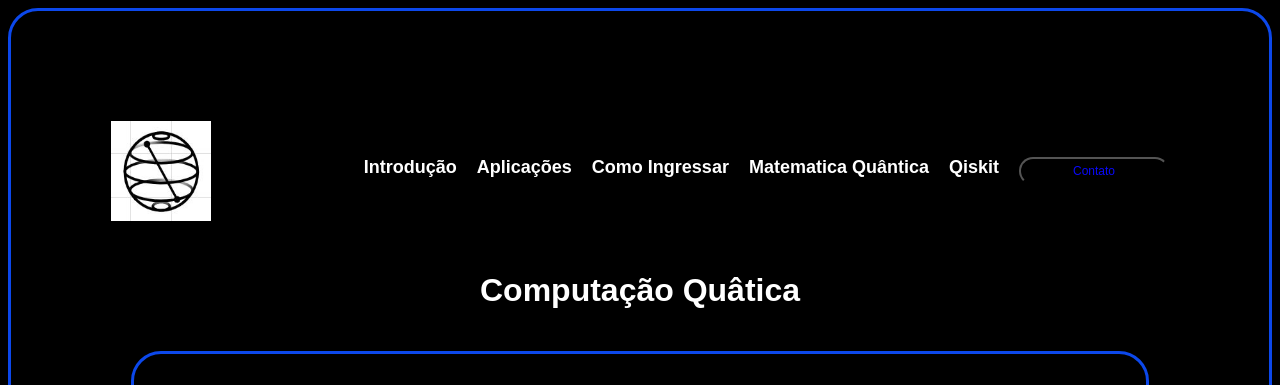
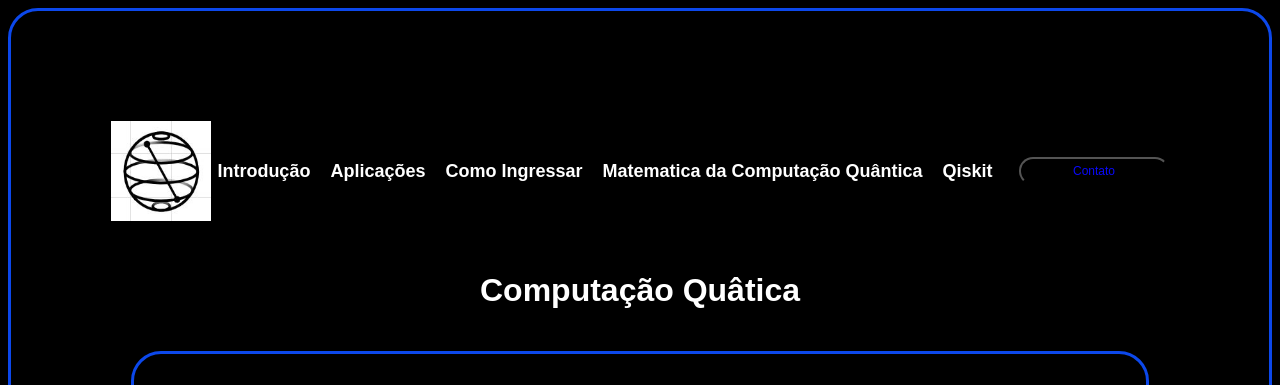
Before and after one commit to ThanusYago/projeto-AC5, a Flask app: page /application in a window 1280 px wide. Shown: the top 385 px of the page. Run offline with Flask 3, Linux system fonts and the light colour scheme; some libraries are stand-ins or nearby versions.

Commit message:
Update application.html

```diff
--- a/templates/application.html
+++ b/templates/application.html
@@ -35,15 +35,14 @@
                     <li><a href="/">Introdução</a></li>
                     <li><a href="/application">Aplicações</a></li>
                     <li><a href="/ingresso">Como Ingressar</a></li>
-                    <li><a href="/mat">Matematica Quântica</a></li>
+                    <li><a href="/mat">Matematica da Computação Quântica</a></li>
                     <li><a href="/Qiskit">Qiskit</a></li>
-                    <a href="#contato">
-                        <button>Contato</button>
-                    </a>
                     </li>
                 </ul>
-
             </div>
+            <a href="#contato">
+                <button>Contato</button>
+            </a>
             <!-- cabeçalho-link -->
         </header>
     </div>
```
